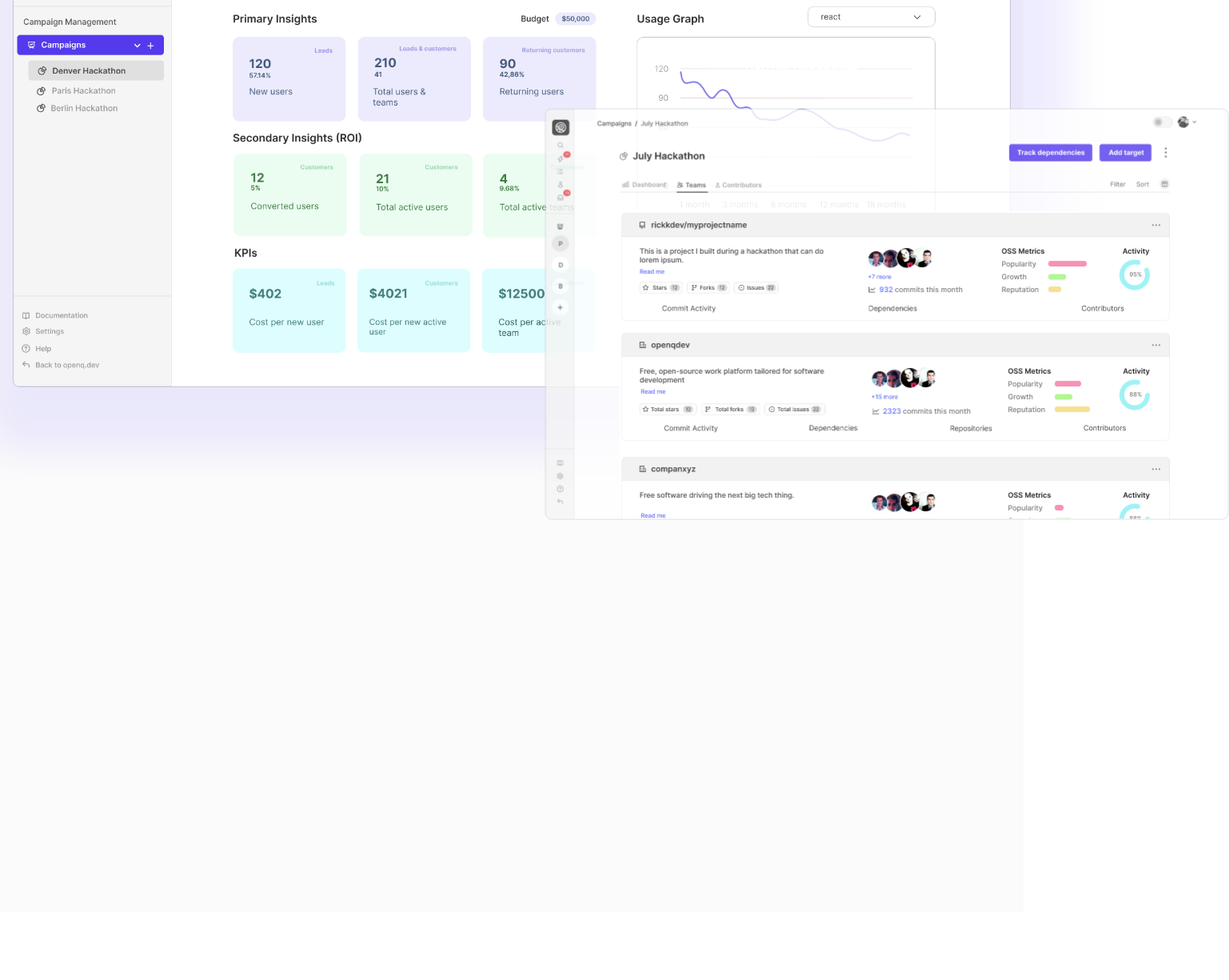
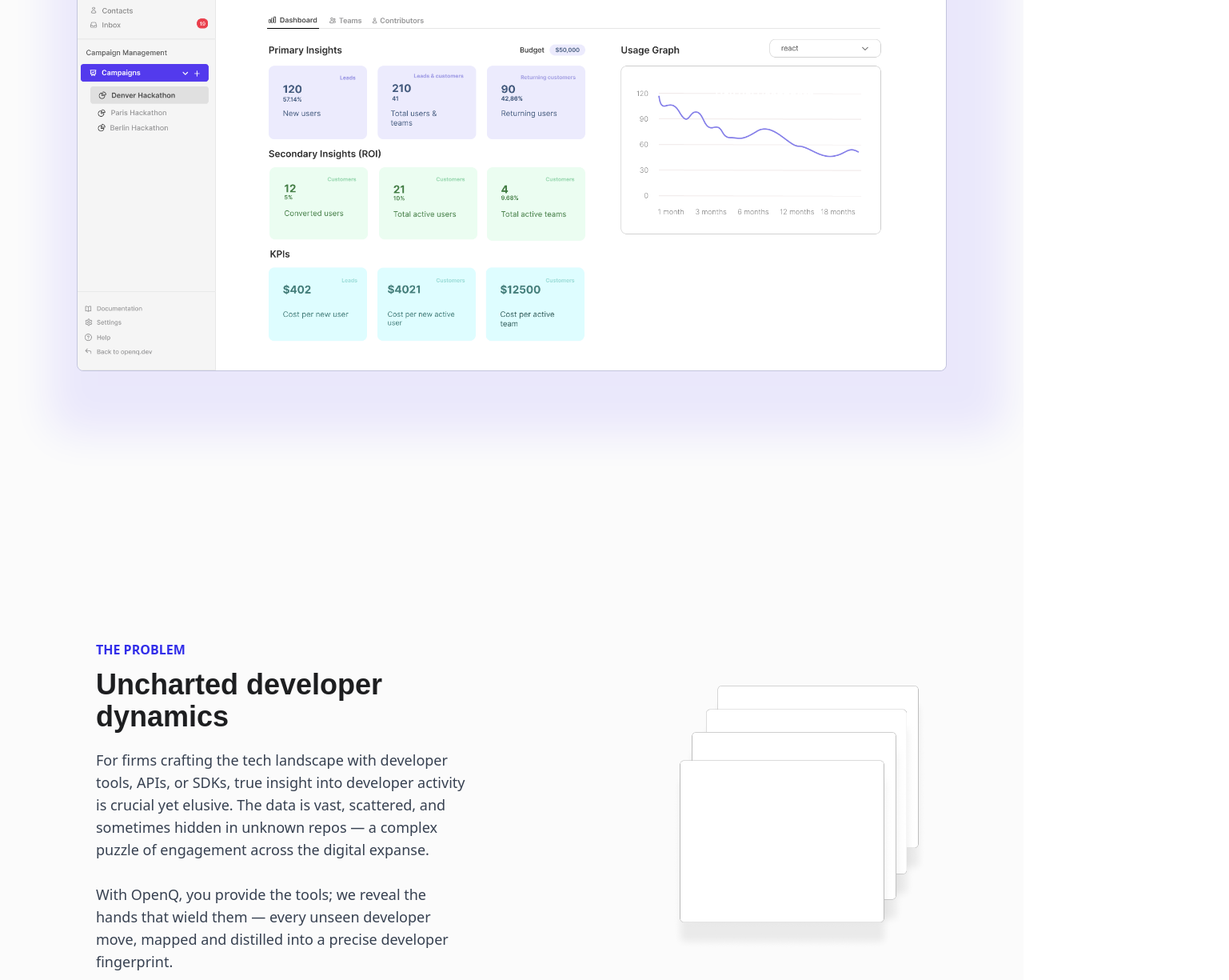
Before and after one commit to OpenQDev/drm-landing, a Next.js app: page / in a window 1280 px wide. Shown: the part 960-2185 px from the top of the page at 80% size, 1537 px wide, since content can reach past the window. Before the commit the page ends 2100 px from the top, so only its background shows below. Built offline with nearby package versions, Linux system fonts and the light colour scheme; a web font is replaced by a local one.

Commit message:
adjusted core and added problem image

```diff
--- a/src/components/Sales/drm/devrel-core.jsx
+++ b/src/components/Sales/drm/devrel-core.jsx
@@ -3,26 +3,27 @@ import Image from "next/image";
 
 const DevRelCore = () => {
   return (
-    <div className="flex flex-col justify-center items-center text-center pt-0 scale-2 lg:pt-20">
-      <div className="relative container mx-auto px-4 pb-64 pt-10">
-        <div className="flex justify-center items-center border border-gray-300 rounded-lg shadow-custom my-4">
+    <div className="flex flex-col justify-center items-center  lg:text-center lg:px-20 lg:pt-36 xl:pt-36 2xl:pt-10 px-8">
+      <div className="relative containermx-auto lg:px-4 pb-16 pt-10">
+        <div className="flex justify-center items-center border border-gray-300 rounded-sm md:rounded-lg shadow-custom my-4 ">
           <Image
-            className="rounded-lg"
+            className="rounded-sm md:rounded-lg"
             src="/landingpage/drm/devrel/devrel-landingpage-image-2.png"
             alt="Centered Image"
-            width={1707}
-            height={1024}
+            width={1194}
+            height={716}
             style={{
               boxShadow: "20px 25px 50px 55px rgba(36, 0, 255, 0.08)",
             }}
           />
         </div>
-        <div
-          className="hidden lg:block absolute top-1/2 right-0 border border-gray-300 rounded-lg opacity-80"
+
+        {/*  <div
+          className="absolute md:top-2/3 top-40 right-0 border border-gray-300 rounded-sm md:rounded-lg opacity-80"
           style={{ transform: "translateX(30%) translateY(-25%)" }}
         >
           <Image
-            className="rounded-lg"
+            className="hidden xl:block rounded-sm md:rounded-lg"
             src="/landingpage/drm/devrel/devrel-landingpage-image-1.png"
             alt="Right Float Image"
             width={853}
@@ -30,17 +31,17 @@ const DevRelCore = () => {
           />
         </div>
         <div
-          className="hidden lg:block absolute top-1/2 right-0 rounded-lg"
+          className="absolute md:top-2/3 top-40 right-0 rounded-sm md:rounded-lg"
           style={{ transform: "translateX(30%) translateY(-25%)" }}
         >
           <Image
-            className="rounded-lg"
+            className="hidden xl:block rounded-sm md:rounded-lg"
             src="/landingpage/drm/devrel/devrel-landingpage-image-1-2.png"
             alt="Right Float Image"
             width={853}
             height={512}
           />
-        </div>
+        </div> */}
       </div>
     </div>
   );
--- a/src/components/Sales/drm/devrel-problems.jsx
+++ b/src/components/Sales/drm/devrel-problems.jsx
@@ -1,61 +1,32 @@
-import React from 'react';
-import Limitations from './limitations';
-import TableRow from './elements/table-row.jsx';
-import CRMContext from './elements/crm-context';
+import React from "react";
+import Image from "next/image";
 
 const DevRelProblems = () => {
   return (
-    <div>
-      <div className='flex flex-col bg-white justify-center items-center text-center pt-10'>
-        <div className='text-black text-4xl font-extrabold pt-3 w-[59rem]'>
-          Companies are investing significant resources in developer communities without gaining insights into their ROI
+    <div className="flex flex-col lg:flex-row justify-center items-center space-x-64 pt-28 lg:pt-64">
+      <div className="flex flex-col text-left px-7 lg:px-0 mb-6">
+        <div className="font-bold text-q-purple text-md">THE PROBLEM</div>
+        <div className="text-title-color font-custom text-3xl lg:text-4xl font-extrabold pt-3">
+          Uncharted developer <br />
+          dynamics
         </div>
-        <div className='text-gray-800 text-lg pt-5 w-[29rem]'>
-          Manual methods or systems aren’t fit for this purpose.
-        </div>
-        <div className='flex flex-row space-x-32 pt-12'>
-          <div className='flex flex-col text-left space-y-10'>
-            <div className='flex flex-row h-[18.4rem]'>
-              <TableRow name={'Name'} cols={['lea', 'Jane', 'Alex', 'Mark', 'Anna']} type={'problem'} />
-
-              <TableRow
-                name={'Status'}
-                cols={['No priority', 'No priority', 'No priority', 'No priority', 'No priority']}
-                type={'problem'}
-              />
-
-              <TableRow
-                name={'Status'}
-                cols={['No status', 'No status', 'No status', 'No status', 'No status']}
-                type={'problem'}
-              />
-            </div>
-            <div className='text-xl font-semibold text-black'>Spreadsheet Limitations</div>
-            <div className='flex flex-col space-y-3 pt-7'>
-              <Limitations text='Time-consuming and labor-intensive' />
-              <Limitations text='Challenging to manage effectively' />
-              <Limitations text='Provides static, outdated information' />
-              <Limitations text='Lacks automation for efficient workflows' />
-              <Limitations text='Does not offer built-in real-time communication ' />
-            </div>
-          </div>
-          <div className='flex flex-col text-left space-y-10'>
-            <div>
-              <CRMContext />
-            </div>
-            <div className='text-xl font-semibold text-black w-[28rem]'>
-              Off-the-shelf CRMs often present challenges in usability and have little use to dev rels.
-            </div>
-            <div className='flex flex-col space-y-3'>
-              <Limitations text='Feature overload or lack of essential features' />
-              <Limitations text='Lack of flexibility for customization' />
-              <Limitations text='Limited integration options' />
-              <Limitations text='Costly support with impersonal assistance' />
-              <Limitations text='Not designed to target developers ' />
-            </div>
-          </div>
+        <div className="text-gray-700 text-lg pt-5 lg:w-[29rem]">
+          For firms crafting the tech landscape with developer tools, APIs, or
+          SDKs, true insight into developer activity is crucial yet elusive. The
+          data is vast, scattered, and sometimes hidden in unknown repos — a
+          complex puzzle of engagement across the digital expanse. <br /> <br />
+          With OpenQ, you provide the tools; we reveal the hands that wield them
+          — every unseen developer move, mapped and distilled into a precise
+          developer fingerprint.
         </div>
       </div>
+      <Image
+        className="w-1/4 pt-1"
+        src="/landingpage/drm/devrel/cards.png"
+        alt="Right Float Image"
+        width={1192}
+        height={1232}
+      />
     </div>
   );
 };
--- a/src/pages/index.js
+++ b/src/pages/index.js
@@ -17,6 +17,9 @@ const DRM = () => {
       <div className="bg-bg-primary-color pb-96">
         <DevRelHero />
         <DevRelCore />
+        <div className="">
+          <DevRelProblems />
+        </div>
       </div>
     </main>
   );
--- a/tailwind.config.js
+++ b/tailwind.config.js
@@ -26,6 +26,7 @@ module.exports = {
       colors: {
         "title-color": "#1D1E20", // Custom color defined
         "bg-primary-color": "#FBFBFB",
+        "q-purple": "#322EE9",
       },
     },
   },
```
Also changed, not shown: public/landingpage/drm/devrel/cards.png (added).
